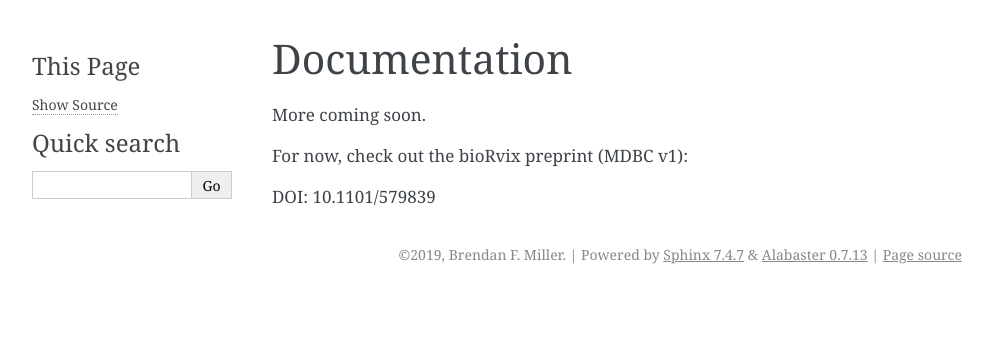
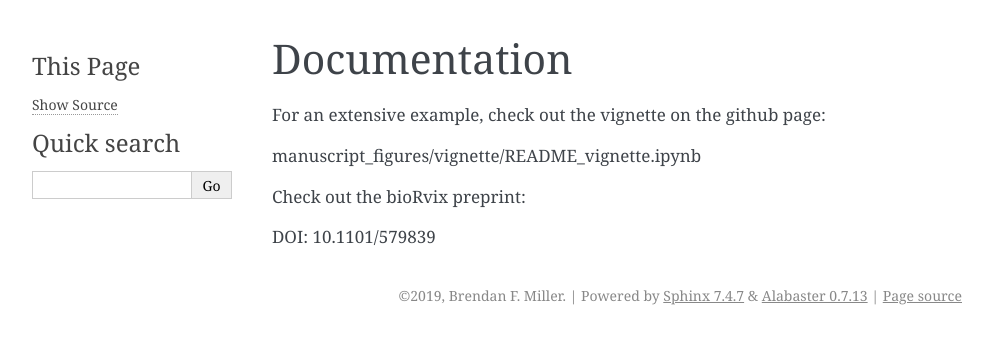
Before and after one commit to bmill3r/EpiClass, a Sphinx documentation site: the page built from docs/source/Documentation.rst, in a window 1280 px wide. Shown: the top 344 px of the page, without its empty margins (148-1141 px from the left). Built offline with Sphinx 7.4.7, drawn with Linux system fonts in a browser that asks for light colours.

Commit message:
updated documenation.rst

```diff
--- a/docs/source/Documentation.rst
+++ b/docs/source/Documentation.rst
@@ -1,8 +1,10 @@
 Documentation
 =============
 
-More coming soon.
+For an extensive example, check out the vignette on the github page:
 
-For now, check out the bioRvix preprint (MDBC v1):
+manuscript_figures/vignette/README_vignette.ipynb
+
+Check out the bioRvix preprint:
 
 DOI: 10.1101/579839
```
Also changed, not shown: 5 other files.
